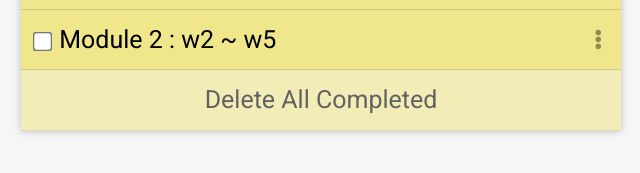
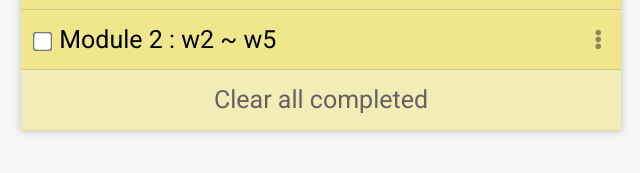
Before and after one commit to Banstein/To-Do-List, a website built with webpack: page src/index.html in a window 1280 px wide. Shown: the part 361-534 px from the top of the page, 319-959 px from the left. Built offline with nearby package versions, Linux system fonts and the light colour scheme.

Commit message:
Update index.html

```diff
--- a/src/index.html
+++ b/src/index.html
@@ -25,7 +25,7 @@
                     <i class="fas fa-plus" id="add-sign"></i>
                 </div>
                 <ul class="task-injector"></ul>
-                <div class="task-delete">Delete All Completed</div>
+                <div class="task-delete">Clear all completed</div>
             </div>
         </section>
     </main>
```
